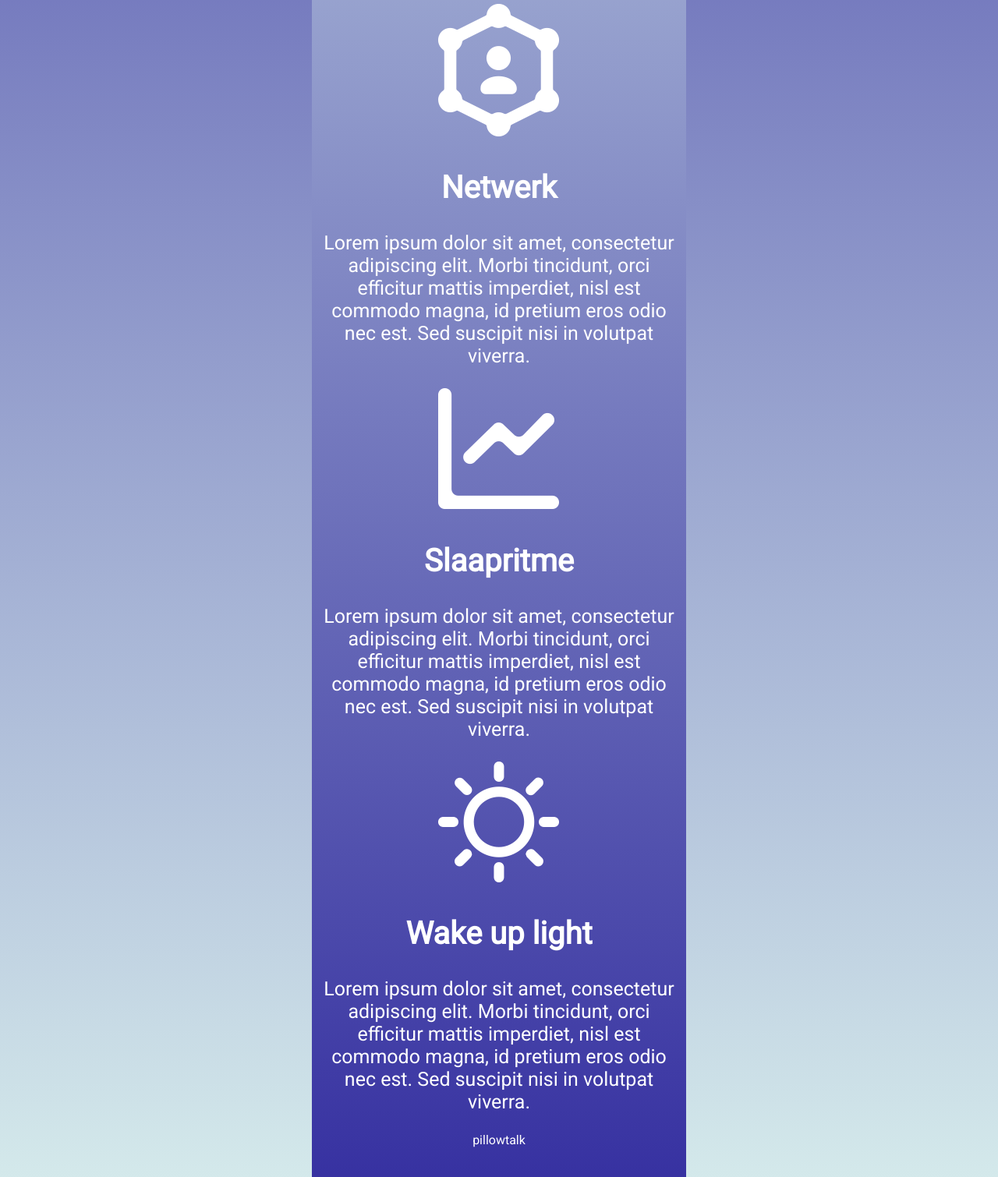
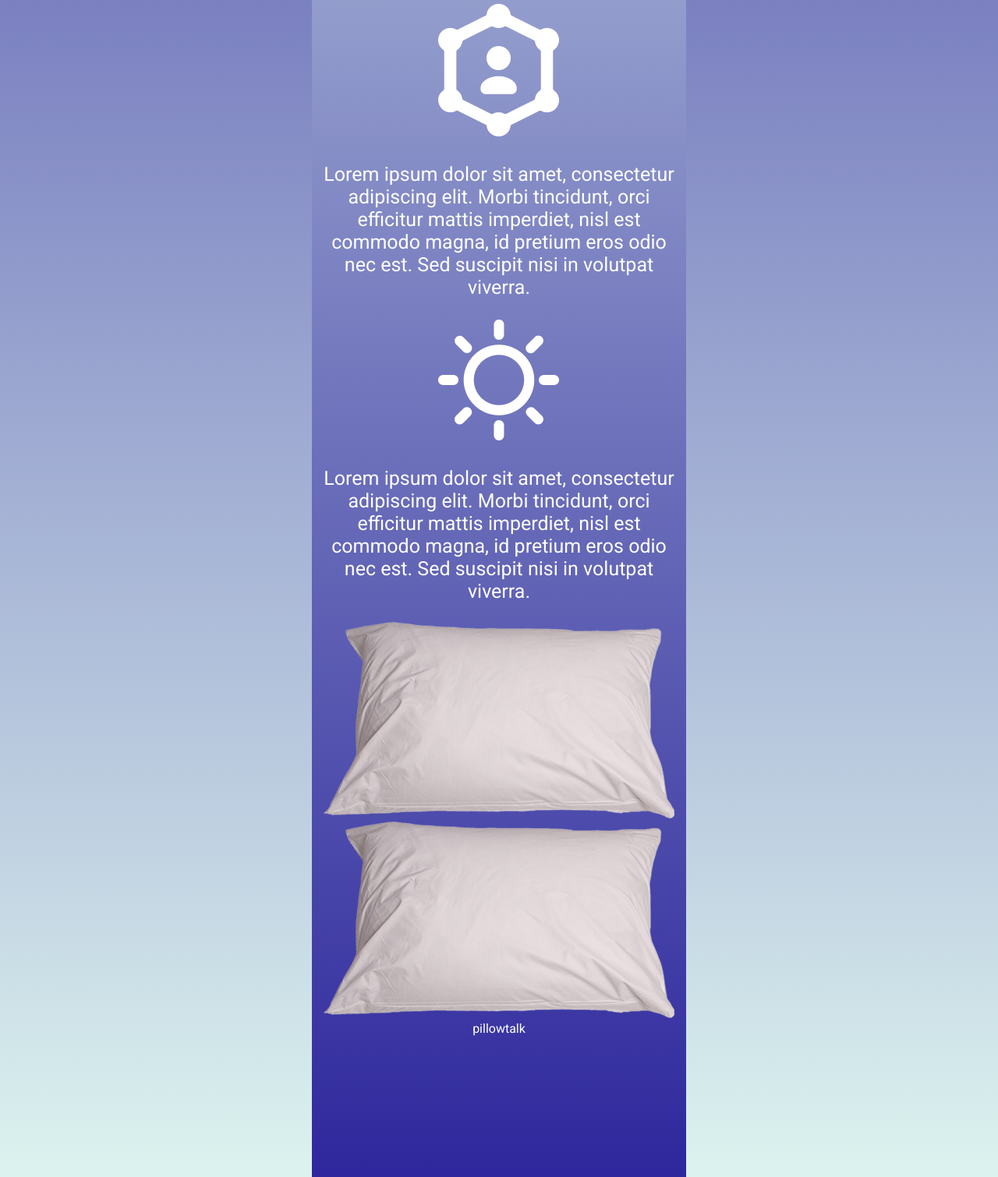
Before and after one commit to RafSchapendonk/website_kissake, a plain HTML site: page index.html in a window 1280 px wide. Shown: the part 1173-2683 px from the top of the page at 78% size. Drawn offline with Linux system fonts and the light colour scheme.

Commit message:
Update index.html

```diff
--- a/index.html
+++ b/index.html
@@ -68,7 +68,7 @@
 
 		<section id="productspecs">
 
-			<!-- TO-DO: placeholderkussen toevoegen -->
+			<!-- TO-DO: lorem ipsum vervangen -->
 			<div class="kussenafbeeldingmetspecs">
 				<a href="index.html"><img src="media/kussen-met-specs.png" /></a>
 			</div>
@@ -78,7 +78,7 @@
 			</div>
 
 			<div class="tekst-netwerk">
-				<h1 class="titel-specs">Netwerk</h1>
+				<title class="titel-specs">Netwerk</h1>
 				<p class="inhoud-specs">Lorem ipsum dolor sit amet, consectetur adipiscing elit. Morbi tincidunt, orci efficitur mattis imperdiet, nisl est commodo magna, id pretium eros odio nec est. Sed suscipit nisi in volutpat viverra.</p>
 			</div>
 
@@ -87,7 +87,7 @@
 			</div>
 
 			<div class="tekst-slaapritme">
-				<h1 class="titel-specs">Slaapritme</h1>
+				<title class="titel-specs">Slaapritme</title>
 				<p class="inhoud-specs">Lorem ipsum dolor sit amet, consectetur adipiscing elit. Morbi tincidunt, orci efficitur mattis imperdiet, nisl est commodo magna, id pretium eros odio nec est. Sed suscipit nisi in volutpat viverra.</p>
 			</div>
 
@@ -96,13 +96,27 @@
 			</div>
 
 			<div class="tekst-wake-up-light">
-				<h1 class="titel-specs">Wake up light</h1>
+				<title class="titel-specs">Wake up light</title>
 				<p class="inhoud-specs">Lorem ipsum dolor sit amet, consectetur adipiscing elit. Morbi tincidunt, orci efficitur mattis imperdiet, nisl est commodo magna, id pretium eros odio nec est. Sed suscipit nisi in volutpat viverra.</p>
 			</div>
 
 		</section>
 
 		<section id="products">
+
+			<!-- TO-DO: placeholders vervangen van parent kid en matt -->
+			<div class="kipillow-parent">
+				<a href="index.html"><img src="media/pillowplaceholder.png" /></a>
+
+			</div>
+
+			<div class="kipillow-kid">
+				<a href="index.html"><img src="media/pillowplaceholder.png" /></a>
+			</div>
+
+			<div class="kimatt">
+
+			</div>
 
 		</section>
 
```
